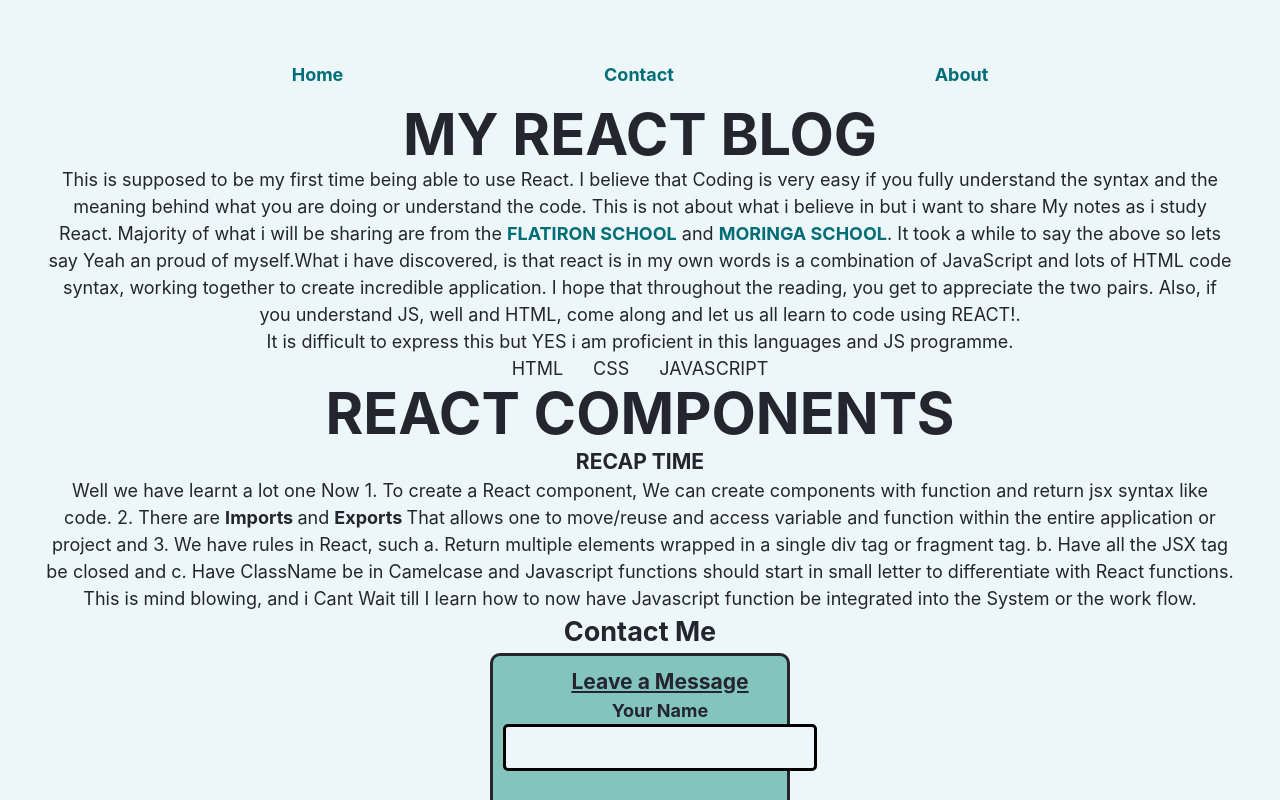
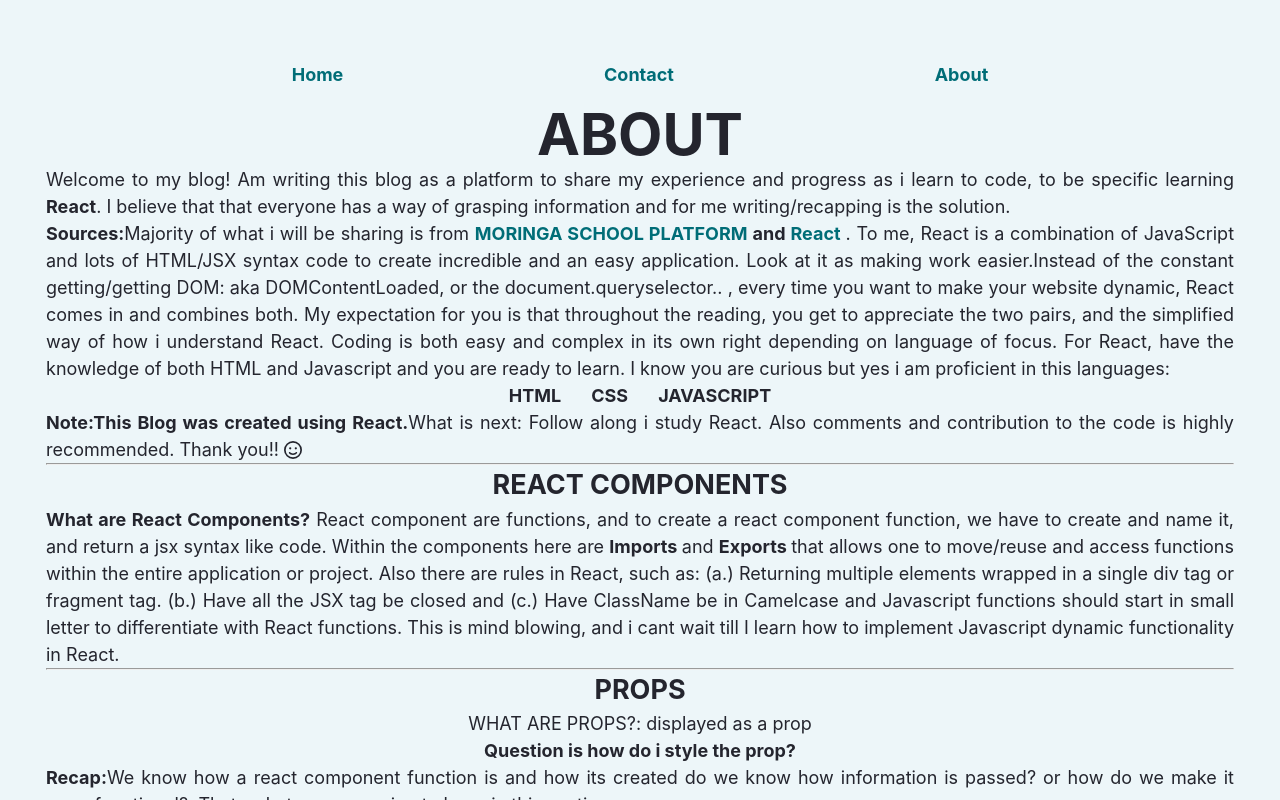
Before and after one commit to ShernOc/blog, a React app: page / in a window 1280 px wide. Shown: the top 800 px of the page. Built offline with nearby package versions, Linux system fonts and the light colour scheme; the HTML template or start-up script is replaced by a standard one.

Commit message:
add prop component and update styling

```diff
--- a/src/components/About.jsx
+++ b/src/components/About.jsx
@@ -1,22 +1,30 @@
-
+import { faSmile } from "@fortawesome/free-regular-svg-icons/faSmile"
+import { FontAwesomeIcon } from "@fortawesome/react-fontawesome"
 
 function About(){
 
     return (
         <>
-        <h1> MY REACT BLOG</h1>
+        <h1> ABOUT</h1>
         <p>
-                This is supposed to be my first time being able to use <span>React</span>. I believe that Coding is very easy if you fully understand the syntax and the meaning behind what you are doing or understand the code. This is not about what i believe in but i want to share My notes as i study React. Majority of what i will be sharing are from the <b><a href="https://flatironschool.com/">FLATIRON SCHOOL</a></b>  and <b><a href="https://moringaschool.com/">MORINGA SCHOOL</a></b>.
-                It took a while to  say the above so lets say <span>Yeah an proud of myself.</span>
-                What i have discovered, is that react is in my own words is a combination of JavaScript and lots of HTML code syntax, working together to create incredible application. I hope that throughout the reading, you get to appreciate the two pairs. Also, if you understand JS, well and HTML, come along and let us all learn to code using REACT!.
-                <br />
-                It is difficult to express this but YES i am proficient in this languages and JS programme.
+            Welcome to my blog! Am writing this blog as a platform to share my experience and progress as i learn to code, to be specific learning <b>React</b>. I believe that that everyone has a way of grasping information and for me writing/recapping is the solution.
+            <br />
+            <b>Sources:</b>
+            Majority of what i will be sharing is from <b><a href="https://moringaschool.com/" target = "_blank" >MORINGA SCHOOL PLATFORM </a> and <a href="https://react.dev/learn/passing-props-to-a-component" target = "_blank"> React </a></b>. To me, React is a combination of JavaScript and lots of HTML/JSX syntax code to create incredible and an easy application. Look at it as making work easier.Instead of the constant getting/getting DOM: aka DOMContentLoaded, or the document.queryselector.. , every time you want to make your website dynamic, React comes in and combines both.
+            My expectation for you is that throughout the reading, you get to appreciate the two pairs, and the simplified way of how i understand React.
+            Coding is both easy and complex in its own right depending on language of focus. For React, have the knowledge of both HTML and Javascript and you are ready to learn. I know you are curious but yes i am proficient in this languages:
             </p>
-            <ul>
+            <b>
+                <ul>
                     <li>HTML</li>
                     <li>CSS</li>
                     <li>JAVASCRIPT</li>
                 </ul>
+            </b>
+            <p>
+                <b>Note:This Blog was created using React.</b>
+                What is next: Follow along i study React. Also comments and contribution to the code is highly recommended.
+                Thank you!! <FontAwesomeIcon icon = {faSmile}/></p>
 
         </>
     )
--- a/src/components/App.css
+++ b/src/components/App.css
@@ -1,12 +1,18 @@
 #root {
-  text-align:center;
+  align-items:center;
   padding: 10px;
+  text-align: center;
 }
 
 li, #contact {
   list-style: none;
   display: inline;
   padding:15px;
+}
+p{
+  text-align: justify;
+  text-justify:inter-word;
+  justify-content:space-evenly;
 }
 
 form{
--- a/src/components/App.jsx
+++ b/src/components/App.jsx
@@ -1,20 +1,25 @@
 import './App.css'
-import Intro from './Intro'
+import IntroReact from './IntroReact'
 import Header from './Header'
 import Footer from './Footer'
 import Contact from './Contact'
 import About from './About'
+import Props from './Props'
 
 function App() {
   return (
     <>
     <Header/>
     <About/>
-    <Intro/>
-    <Contact /><br />
+    <hr />
+    <IntroReact/>
+    <hr />
+    <Props
+    titlep = "WHAT ARE PROPS?: displayed as a prop"
+    display = "props in curly braces"/>
+    <hr />
+    <Contact />
     <Footer/>
-
-  <b></b>
     </>
   )
 }
--- a/src/components/Contact.jsx
+++ b/src/components/Contact.jsx
@@ -11,7 +11,7 @@ function Contact() {
                     <input type="text" />
                     <br />
                     <label htmlFor="email">Email Address</label>
-                    <input type="text" required />
+                    <input type="email" required />
                     <br />
                     <label htmlFor="message">Leave a Comment</label>
                     <textarea name="message" id="message"></textarea>
--- a/src/components/Intro.jsx
+++ /dev/null
@@ -1,16 +0,0 @@
-
-function Intro() {
-    return (
-        <div id='container'>
-            <h1>
-                REACT COMPONENTS
-            </h1>
-             <h3>RECAP TIME </h3>
-             <p>Well we have learnt a lot one Now 1. To create a React component, We can create components with  function and return jsx syntax like code. 2. There are <b>Imports </b> and <b>Exports </b> That allows one to move/reuse and access variable and function within the entire application or project and 3. We have rules in React, such a. Return multiple elements wrapped in a single div tag or fragment tag. b. Have all the JSX tag be closed and c. Have ClassName be in Camelcase and Javascript functions should start in small letter to differentiate with React functions.
-             <br />
-             This is mind blowing, and i Cant Wait till I learn how to now have Javascript function be integrated into the System or the work flow. </p>
-        </div>
-    );
-}
-
-export default Intro;
--- /dev/null
+++ b/src/components/IntroReact.jsx
@@ -0,0 +1,18 @@
+
+function IntroReact() {
+    return (
+        <div id='container'>
+            <h2>
+                REACT COMPONENTS
+            </h2>
+            <p>
+            <b>What are React Components?</b> React component are functions, and to  create a react component function, we have to  create and name it, and return a jsx syntax like code.
+            Within the components here are <b>Imports </b> and <b>Exports </b> that allows one to move/reuse and access functions within the entire application or project.
+            Also there are rules in React, such as: (a.) Returning multiple elements wrapped in a single div tag or fragment tag. (b.) Have all the JSX tag be closed and (c.) Have ClassName be in Camelcase and Javascript functions should start in small letter to differentiate with React functions.
+            This is mind blowing, and i cant wait till I learn how to
+            implement Javascript dynamic functionality in React.</p>
+        </div>
+    );
+}
+
+export default IntroReact;
--- a/src/components/Navbar.jsx
+++ b/src/components/Navbar.jsx
@@ -4,8 +4,8 @@ function Navbar() {
         <>
             <nav id = "navbar">
                 <li><a href="./">Home</a></li>
-                <li><a href="./contact">Contact</a></li>
-                <li><a href="./about ">About</a></li>
+                <li><a href="./src/components/Contact.jsx">Contact</a></li>
+                <li><a href="./">About</a></li>
             </nav>
         </>
     )
--- /dev/null
+++ b/src/components/Props.jsx
@@ -0,0 +1,50 @@
+
+function Props(prop){
+    return(
+        <>
+        <h2>PROPS</h2>
+        {prop.titlep}
+<br />
+<b>Question is how do i style the prop? </b>
+<p><b>Recap:</b>We know how a react component function is and how its created do we know how information is passed? or how do we make it more functional?. Thats whats we are going to learn in this section.
+<br />
+We have been passing information/data from the Child Components to the Parent Component. But now the question is how do we Pass or transfer the information/data from the Parent to the child components ?
+<br />
+Well here is where the <b>PROPS</b> comes in.
+<br />
+<b>PROPS</b> are arguments that allows us to pass information from parent component down to a child component.
+PROPS holds the information that we need to pass. And this can be done by:
+<li><b>Passing props to child component</b></li>
+<li><b>Read/pass the props as arguments inside the child component. and use it as a variable. </b></li>
+
+Let&apos;s Assume that we have App react function that returns Props component with the title  (Props title = &quot;WHAT ARE PROPS?: displayed as a prop &quot;. )
+Our goal is to pass the title header to the Header components itself. This is where props comes in.
+
+At the Header function we are going to PASS PROPS as the argument, and also we are going to name the props like so: props.title. To now pass the props, we have pass it as an argument and to display it we have to return it, and to enclose it/ wrap it in a curly braces ({prop.display})
+
+{/* /* {Header(props){
+  return(
+    <>
+    {props.title}
+    </>
+  )
+
+} }*/ }
+
+2. Read props inside the child component and use it as a Variable.
+This is done by taking the name of the prop and wrapping it in curly braces and pass it as an argument in the function.
+eg: function Header(titlep):Now you can use them inside the Header component. like a variable.
+nb: Also do not miss the pair of {} curlies inside of ( and ) when declaring props:
+
+: <a href="https://react.dev/learn/passing-props-to-a-component">(Nb from React source</a>
+<b>props are the only argument to your component! React component functions accept a single argument, a props object.)
+</b>
+<br />
+Am not sure about you but learning about props, is just exciting: You can now use variable, transfer/pass information and there is no need to import the entire data of a component. You create and pick what you need to use.
+</p>
+
+</>
+    )
+}
+
+export default Props;
--- a/src/index.css
+++ b/src/index.css
@@ -16,8 +16,6 @@
   padding: 0;
   box-sizing: border-box;
   text-decoration: none;
-  outline:none;
-  border: none;
   align-items: center;
   }
 
```
